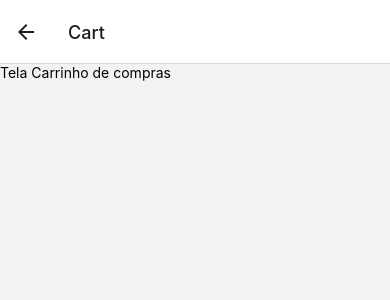
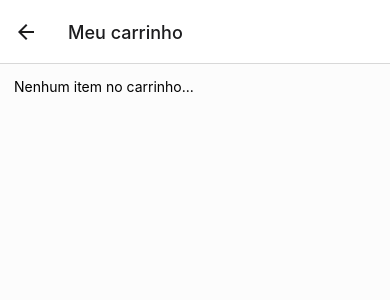
Before and after one commit to jvg87/products_cart, a React Native app: screen /Cart in a window 390 px wide. Shown: the top 300 px of the page. Built offline with nearby package versions, Linux system fonts and the light colour scheme.

Commit message:
feat: function increase and decrease items

```diff
--- /dev/null
+++ b/src/components/CartItem/index.js
@@ -0,0 +1,79 @@
+import React, { useState } from 'react';
+import { View, StyleSheet, Text, TouchableOpacity } from 'react-native';
+
+export default function CartItem({ data, addAmount, removeAmount }) {
+  const [amount, setAmount] = useState(data?.amount);
+
+  function handleIncrease() {
+    addAmount();
+    setAmount( item => item + 1);
+  }
+
+  function handleDecrease() {
+    removeAmount();
+    if (amount === 0){
+      setAmount(0);
+      return;
+    }
+
+    setAmount(item => item - 1)
+  }
+
+  return (
+    <View style={styles.container}>
+      <View>
+        <Text style={styles.title}>{data.name}</Text>
+        <Text style={styles.price}>R$ {data.price}</Text>
+      </View>
+      <View style={styles.amountContainer}>
+        <TouchableOpacity style={styles.buttonAdd} onPress={handleDecrease}>
+          <Text style={styles.buttonText}>-</Text>
+        </TouchableOpacity>
+
+        <Text style={styles.amount}>{amount}</Text>
+
+        <TouchableOpacity style={styles.buttonAdd} onPress={handleIncrease}>
+          <Text style={styles.buttonText}>+</Text>
+        </TouchableOpacity>
+      </View>
+    </View>
+  )
+};
+
+const styles = StyleSheet.create({
+  container: {
+    borderWidth: 1,
+    borderColor: '#dfdfdf',
+    borderRadius: 10,
+    marginBottom: 14,
+    padding: 8,
+  },
+  title: {
+    fontSize: 20,
+    fontWeight: 'bold'
+  },
+  price: {
+    fontSize: 16
+  },
+  amountContainer: {
+    marginTop: 14,
+    marginBottom: 14,
+    flexDirection: 'row',
+    alignItems: 'center'
+  },
+  buttonAdd: {
+    width: 20,
+    height: 20,
+    backgroundColor: '#121212',
+    borderRadius: 20
+  },
+  amount: {
+    fontSize: 18,
+    marginLeft: 14,
+    marginRight: 14
+  },
+  buttonText: {
+    color: '#fcfcfc',
+    textAlign: 'center'
+  }
+})
--- a/src/contexts/CartContext.js
+++ b/src/contexts/CartContext.js
@@ -28,8 +28,28 @@ function CartProvider({ children }){
     setCart(products => [...products, data])
   }
 
+  function removeItemCard(product) {
+    const indexItem = cart.findIndex(item => item.id === product.id);
+
+    if (cart[indexItem]?.amount > 1){
+      let cartList = cart;
+
+      cartList[indexItem].amount -= 1;
+
+      cartList[indexItem].total = cartList[indexItem].total - cartList[indexItem].price;
+
+      setCart(cartList);
+
+      return;
+    }
+
+    const removeItem = cart.filter(item => item.id !== product.id);
+    setCart(removeItem);
+
+  }
+
   return (
-    <CartContext.Provider value={{cart, addItemCart}}>
+    <CartContext.Provider value={{cart, addItemCart, removeItemCard}}>
       {children}
     </CartContext.Provider>
   )
--- a/src/pages/Cart/index.js
+++ b/src/pages/Cart/index.js
@@ -1,10 +1,36 @@
-import React from 'react';
-import { Text, View } from 'react-native';
+import React, { useContext } from 'react';
+import { Text, View, StyleSheet, FlatList } from 'react-native';
+
+import CartItem from '../../components/CartItem';
+
+import { CartContext } from '../../contexts/CartContext';
 
 export default function Cart() {
+  const { cart, addItemCart, removeItemCard } = useContext(CartContext);
   return (
-    <View>
-      <Text>Tela Carrinho de compras</Text>
+    <View style={styles.container}>
+      <FlatList
+        data={cart}
+        showsVerticalScrollIndicator={false}
+        keyExtractor={ item => String(item.id)}
+        ListEmptyComponent={ () => <Text>Nenhum item no carrinho...</Text>}
+        renderItem={ ({ item }) =>
+          <CartItem
+            data={ item }
+            addAmount={ () => addItemCart(item)}
+            removeAmount={ () => removeItemCard(item)}
+          />}
+      />
     </View>
   )
-}
+};
+
+const styles = StyleSheet.create({
+  container: {
+    flex: 1,
+    paddingEnd: 14,
+    paddingTop: 14,
+    paddingStart: 14,
+    backgroundColor: '#fcfcfc'
+  }
+})
--- a/src/routes.js
+++ b/src/routes.js
@@ -18,6 +18,9 @@ export function Routes(){
       <Stack.Screen
         name="Cart"
         component={Cart}
+        options={{
+          headerTitle: 'Meu carrinho'
+        }}
       />
     </Stack.Navigator>
   )
```
